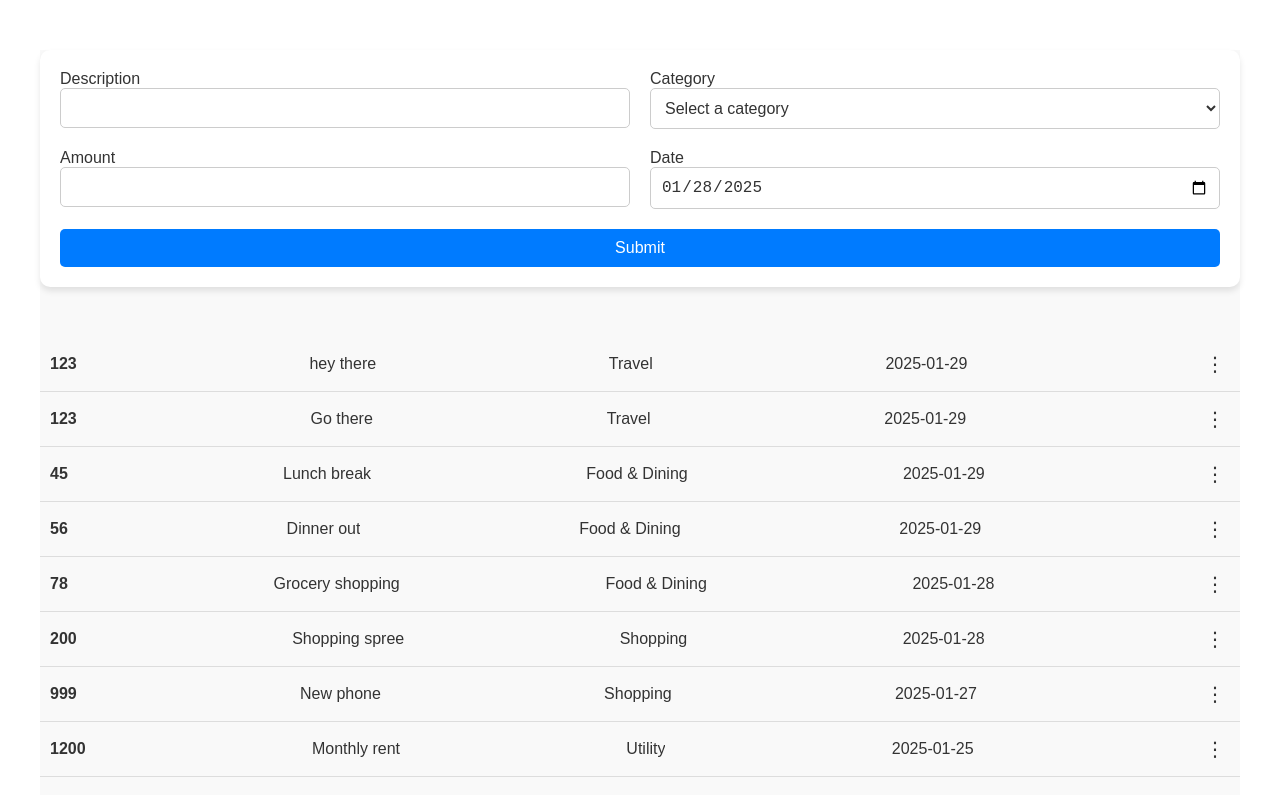
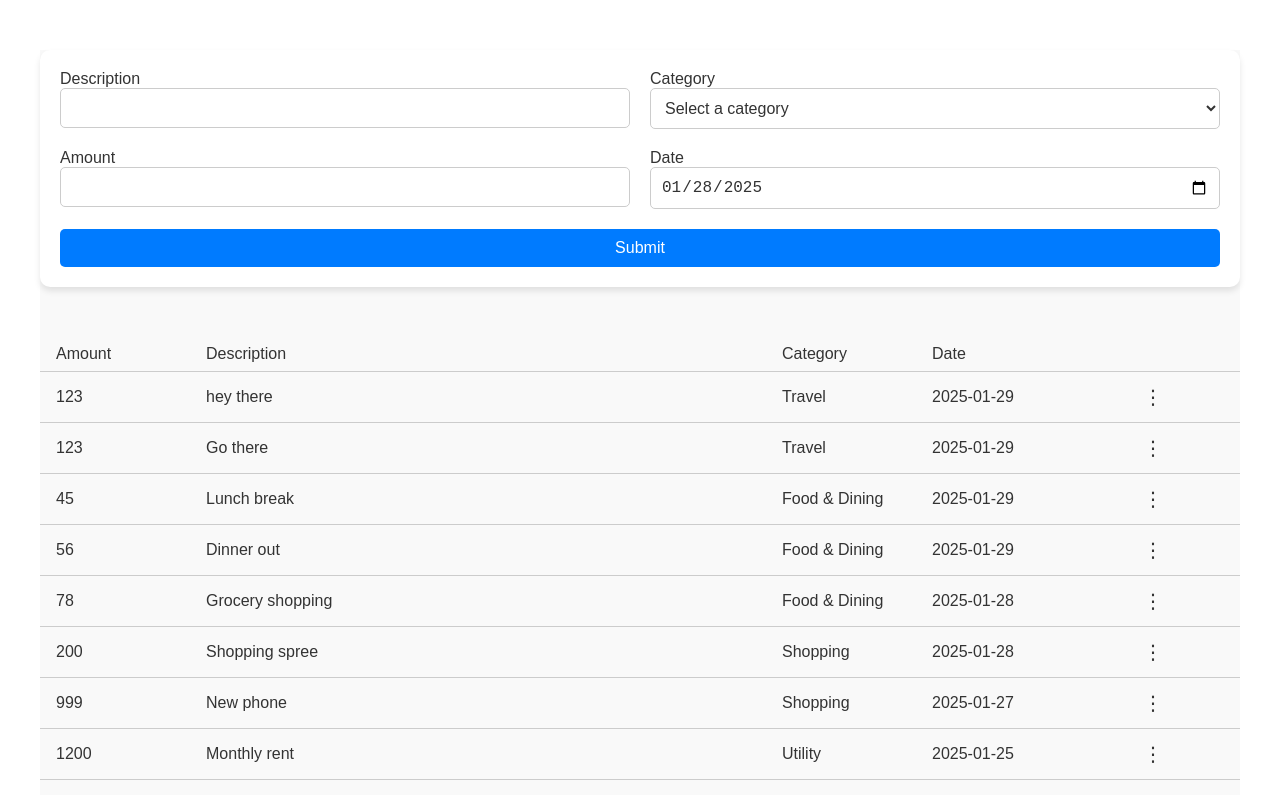
Before and after one commit to adityapatidar31/bill-tracker, a React (Vite) app: page / in a window 1280 px wide. Shown: the top 795 px of the page. Built offline with nearby package versions, Linux system fonts and the light colour scheme.

Commit message:
install react icon and adjust the css of the list

```diff
--- a/package.json
+++ b/package.json
@@ -16,6 +16,7 @@
     "react": "^18.3.1",
     "react-chartjs-2": "^5.3.0",
     "react-dom": "^18.3.1",
+    "react-icons": "^5.4.0",
     "react-redux": "^9.2.0",
     "uuid": "^11.0.5"
   },
--- a/src/components/BillList.jsx
+++ b/src/components/BillList.jsx
@@ -5,11 +5,18 @@ const ExpenseList = () => {
   const bills = useSelector((state) => state.bill.bills);
 
   return (
-    <>
+    <div>
+      <div className="item-row">
+        <div className="item-amount">Amount</div>
+        <div className="item-description">Description</div>
+        <div className="item-category">Category</div>
+        <div className="item-date">Date</div>
+        <div className="item-actions"></div>
+      </div>
       {bills.map((bill) => (
         <BillListItem key={bill.id} {...bill} />
       ))}
-    </>
+    </div>
   );
 };
 
--- a/src/index.css
+++ b/src/index.css
@@ -91,35 +91,31 @@
     flex-direction: column;
   }
 }
-
 .item-row {
   display: grid;
-  position: relative;
   grid-template-columns: 1fr 4fr 1fr 1fr 1fr;
   gap: 8px;
   align-items: center;
+  justify-items: start;
   padding: 8px 16px;
-  border-bottom: 1px solid #ccc;
+  border-bottom: 1px solid var(--input-border-color);
+  background-color: var(--bg-color);
+  color: var(--text-color);
+  position: relative;
 }
 
 .item-row div {
   overflow: hidden;
   white-space: nowrap;
   text-overflow: ellipsis;
+  text-align: start;
 }
 
-.item-amount {
-  text-align: left;
-  font-weight: bold;
-}
-
-.item-description {
-  text-align: left;
-}
-
+.item-amount,
+.item-description,
 .item-category,
 .item-date {
-  text-align: center;
+  text-align: start;
 }
 
 .item-actions {
@@ -131,27 +127,12 @@
   color: #007bff;
 }
 
-.item-row {
-  display: flex;
-  align-items: center;
-  justify-content: space-between;
-  padding: 10px;
-  border-bottom: 1px solid #ddd;
-  position: relative; /* Required for positioning the modal */
-}
-
-.item-actions {
-  cursor: pointer;
-  font-size: 20px;
-  padding: 5px;
-}
-
 .modal {
   position: absolute;
-  top: 40px; /* Adjust as needed */
+  top: 40px;
   right: 0;
-  background: white;
-  border: 1px solid #ccc;
+  background: var(--bg-color);
+  border: 1px solid var(--input-border-color);
   border-radius: 5px;
   box-shadow: 0px 4px 6px rgba(0, 0, 0, 0.1);
   padding: 10px;
@@ -167,8 +148,27 @@
   border: none;
   cursor: pointer;
   font-size: 16px;
+  color: var(--text-color);
 }
 
 .modal-button:hover {
   background: #f5f5f5;
 }
+
+[data-theme="dark"] .modal-button {
+  color: var(--text-color);
+}
+
+[data-theme="dark"] .item-row {
+  background-color: var(--bg-color);
+  color: var(--text-color);
+}
+
+.item-actions {
+  align-self: center;
+  justify-self: center;
+  text-align: center;
+  cursor: pointer;
+  font-size: 20px;
+  padding: 5px;
+}
```
Also changed, not shown: 1 other file (tests, documents, lock files or other folders).
